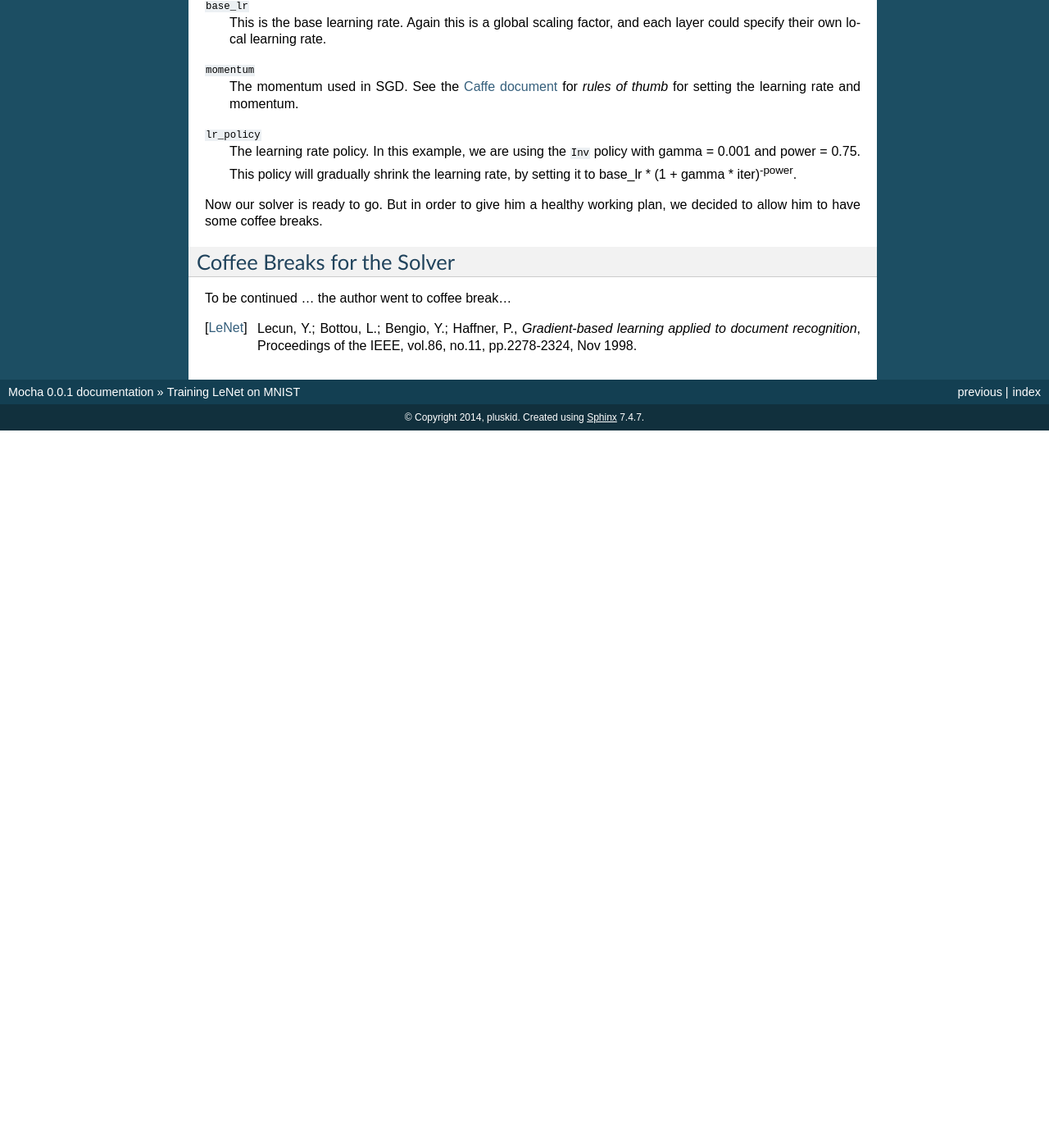
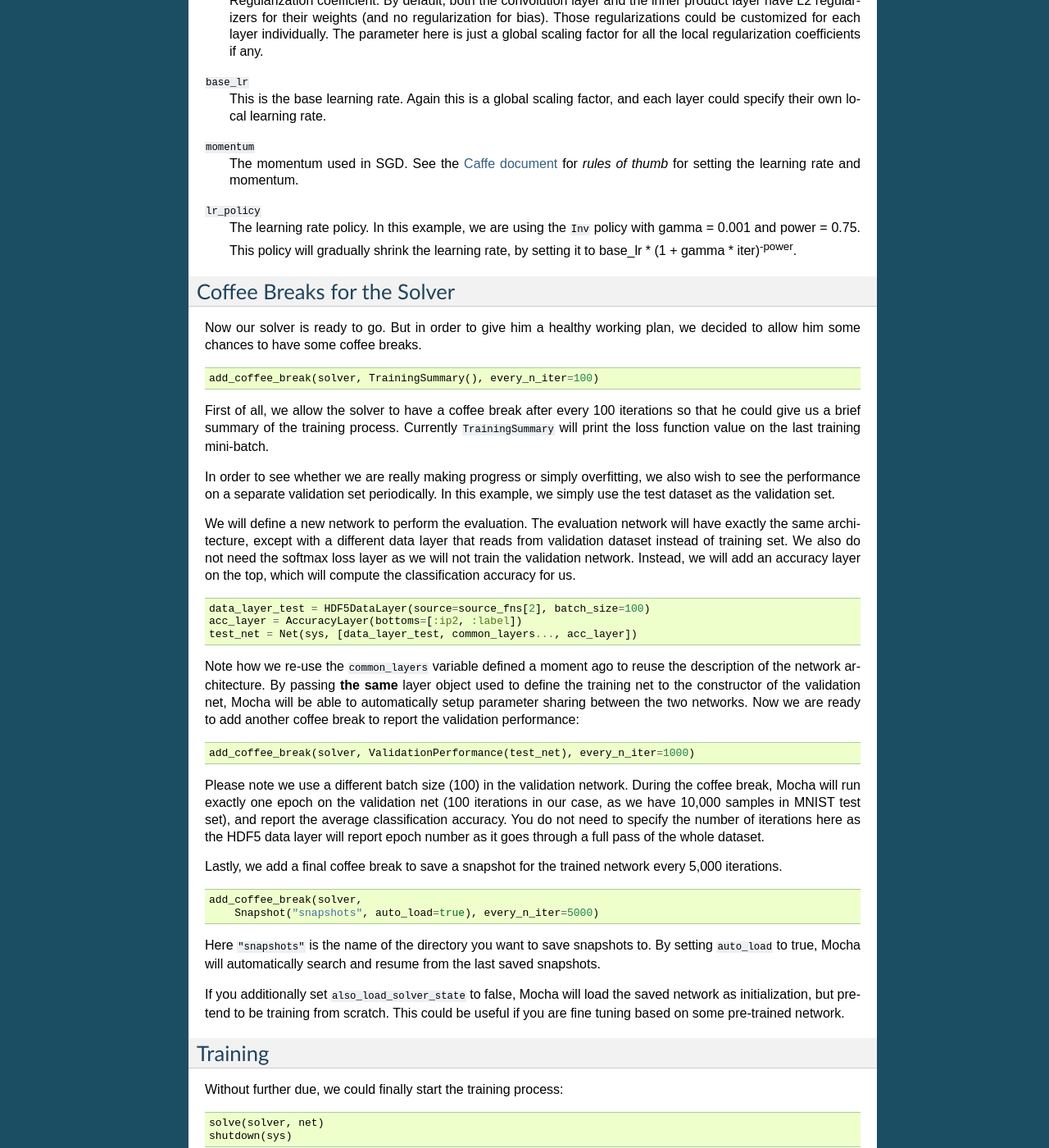
Before and after one commit to pluskid/Mocha.jl, a Sphinx documentation site: the page built from docs/tutorial/mnist.rst, in a window 1280 px wide and 1400 px high, scrolled down 2673 px. Shown: the whole window at 82% size. Built offline with Sphinx 7.4.7, drawn with Linux system fonts in a browser that asks for light colours; before the commit the page ends 3198 px from its top, so only the background shows below that; some of the changed text lies outside the part shown.

Commit message:
update mnist tutorial

```diff
--- a/docs/tutorial/mnist.rst
+++ b/docs/tutorial/mnist.rst
@@ -1,105 +1,177 @@
 Training LeNet on MNIST
 =======================
 
-This tutorial goes through the code in ``examples/mnist`` to explain the basic usages of Mocha. We will use the architecture known as [LeNet]_, which is a deep convolutional neural network known to work well on handwritten digit classification tasks. More specifically, we will use the Caffe's modified architecture, by replacing the sigmoid activation functions with Rectified Learning Unit (ReLU) activation functions.
+This tutorial goes through the code in ``examples/mnist`` to explain
+the basic usages of Mocha. We will use the architecture known as
+[LeNet]_, which is a deep convolutional neural network known to work
+well on handwritten digit classification tasks. More specifically, we
+will use the Caffe's modified architecture, by replacing the sigmoid
+activation functions with Rectified Learning Unit (ReLU) activation
+functions.
 
 Preparing the Data
 ------------------
 
-`MNIST <http://yann.lecun.com/exdb/mnist/>`_ is handwritten digit recognition dataset containing 60,000 training examples and 10,000 test examples. Each example is a 28x28 single channel grayscale image. The dataset in a binary format could be downloaded from `Yann LeCun's website <http://yann.lecun.com/exdb/mnist/>`_. We have created a script ``get-mnist.sh`` to download the dataset, and it will call ``mnist.convert.jl`` to convert the binary dataset into HDF5 file that Mocha could read.
+`MNIST <http://yann.lecun.com/exdb/mnist/>`_ is handwritten digit
+recognition dataset containing 60,000 training examples and 10,000
+test examples. Each example is a 28x28 single channel grayscale
+image. The dataset in a binary format could be downloaded from `Yann
+LeCun's website <http://yann.lecun.com/exdb/mnist/>`_. We have created
+a script ``get-mnist.sh`` to download the dataset, and it will call
+``mnist.convert.jl`` to convert the binary dataset into HDF5 file that
+Mocha could read.
 
-When the conversion finishes, ``data/train.hdf5`` and ``data/test.hdf5`` will be generated.
+When the conversion finishes, ``data/train.hdf5`` and
+``data/test.hdf5`` will be generated.
 
 Defining the Network Architecture
 ---------------------------------
 
-The LeNet consists of a convolution layer followed by a pooling layer, and then another convolution followed by a pooling layer. After that, two densely connected layers were added. We don't use a configuration file to define a network architecture like Caffe, instead, the network definition is directly done in Julia. First of all, let's import the Mocha package.
+The LeNet consists of a convolution layer followed by a pooling layer,
+and then another convolution followed by a pooling layer. After that,
+two densely connected layers were added. We don't use a configuration
+file to define a network architecture like Caffe, instead, the network
+definition is directly done in Julia. First of all, let's import the
+Mocha package.
 
 .. code-block:: julia
 
    using Mocha
 
-Then we will define a data layer, which read the HDF5 file and provide input for the network:
+Then we will define a data layer, which read the HDF5 file and provide
+input for the network:
 
 .. code-block:: julia
 
    data_layer = HDF5DataLayer(source="data/train.txt", batch_size=64)
 
-Note the ``source`` is a simple text file what contains a list of real data files (in this case ``data/train.hdf5``). This behavior is the same as in Caffe, and could be useful when your dataset contains a lot of files. Note we also specified the batch size as 64.
+Note the ``source`` is a simple text file what contains a list of real
+data files (in this case ``data/train.hdf5``). This behavior is the
+same as in Caffe, and could be useful when your dataset contains a lot
+of files. Note we also specified the batch size as 64.
 
 Next we define a convolution layer in a similar way:
 
 .. code-block:: julia
 
-   conv_layer = ConvolutionLayer(name="conv1", n_filter=20, kernel=(5,5), bottoms=[:data], tops=[:conv])
+   conv_layer = ConvolutionLayer(name="conv1", n_filter=20, kernel=(5,5),
+       bottoms=[:data], tops=[:conv])
 
 There are more parameters we specified here
 
 ``name``
-  Every layer could be given a name. When saving the model to disk and loading back, this is used as an identifier to map to the correct layer. So if your layer contains learned parameters (a convolution layer contains learned filters), you should give it a unique name.
+  Every layer could be given a name. When saving the model to
+  disk and loading back, this is used as an identifier to map to the
+  correct layer. So if your layer contains learned parameters (a
+  convolution layer contains learned filters), you should give it a
+  unique name.
 ``n_filter``
   Number of convolution filters.
 ``kernel``
-  The size of each filter. This is specified in a tuple containing kernel width and kernel height, respectively. In this case, we are defining a 5x5 square filter size.
+  The size of each filter. This is specified in a tuple containing
+  kernel width and kernel height, respectively. In this case, we are
+  defining a 5x5 square filter size.
 ``bottoms``
-  An array of symbols specifying where to get data from. In this case, we are asking for a single data source called ``:data``. This is provided by the HDF5 data layer we just defined. By default, the HDF5 data layer tries to find two dataset named ``data`` and ``label`` from the HDF5 file, and provide two stream of data called ``:data`` and ``:label``, respectively. You can change that by specifying the ``tops`` property for the HDF5 data layer if needed.
+  An array of symbols specifying where to get data from. In this case,
+  we are asking for a single data source called ``:data``. This is
+  provided by the HDF5 data layer we just defined. By default, the
+  HDF5 data layer tries to find two dataset named ``data`` and
+  ``label`` from the HDF5 file, and provide two stream of data called
+  ``:data`` and ``:label``, respectively. You can change that by
+  specifying the ``tops`` property for the HDF5 data layer if needed.
 ``tops``
-  This specify a list of names for the output of the convolution layer. In this case, we are only taking one stream of input and after convolution, we output on stream of convolved data with the name ``:conv``.
+  This specify a list of names for the output of the convolution
+  layer. In this case, we are only taking one stream of input and
+  after convolution, we output on stream of convolved data with the
+  name ``:conv``.
 
-Another convolution layer and pooling layer are defined similarly, with more filters this time:
+Another convolution layer and pooling layer are defined similarly,
+with more filters this time:
 
 .. code-block:: julia
 
-   pool_layer = PoolingLayer(kernel=(2,2), stride=(2,2), bottoms=[:conv], tops=[:pool])
-   conv2_layer = ConvolutionLayer(name="conv2", n_filter=50, kernel=(5,5), bottoms=[:pool], tops=[:conv2])
+   pool_layer = PoolingLayer(kernel=(2,2), stride=(2,2), bottoms=[:conv],
+       tops=[:pool])
+   conv2_layer = ConvolutionLayer(name="conv2", n_filter=50, kernel=(5,5),
+       bottoms=[:pool], tops=[:conv2])
 
-Note the ``tops`` and ``bottoms`` define the computation or data dependency. After the convolution and pooling layers, we add two fully connected layers. They are called ``InnerProductLayer`` because the computation is basically inner products between the input and the layer weights. The layer weights are also learned, so we also give names to the two layers:
+Note the ``tops`` and ``bottoms`` define the computation or data
+dependency. After the convolution and pooling layers, we add two fully
+connected layers. They are called ``InnerProductLayer`` because the
+computation is basically inner products between the input and the
+layer weights. The layer weights are also learned, so we also give
+names to the two layers:
 
 .. code-block:: julia
 
-   fc1_layer  = InnerProductLayer(name="ip1", output_dim=500, neuron=Neurons.ReLU(), bottoms=[:pool2], tops=[:ip1])
-   fc2_layer  = InnerProductLayer(name="ip2", output_dim=10, bottoms=[:ip1], tops=[:ip2])
+   fc1_layer  = InnerProductLayer(name="ip1", output_dim=500,
+       neuron=Neurons.ReLU(), bottoms=[:pool2], tops=[:ip1])
+   fc2_layer  = InnerProductLayer(name="ip2", output_dim=10,
+       bottoms=[:ip1], tops=[:ip2])
 
-Everything should be self-evidence. The ``output_dim`` property of an inner product layer specify the dimension of the output. Note the dimension of the input is automatically determined from the bottom data stream.
+Everything should be self-evidence. The ``output_dim`` property of an
+inner product layer specify the dimension of the output. Note the
+dimension of the input is automatically determined from the bottom
+data stream.
 
-Note for the first inner product layer, we specifies a Rectified Learning Unit (ReLU) activation function via the ``neuron`` property. An activation function could be added to almost all computation layers (e.g. convolution layer). By default, no activation function, or the *identity activation function* is used. We don't use activation function for the last inner product layer, because that layer acts as a linear classifier.
+Note for the first inner product layer, we specifies a Rectified
+Learning Unit (ReLU) activation function via the ``neuron``
+property. An activation function could be added to almost all
+computation layers (e.g. convolution layer). By default, no activation
+function, or the *identity activation function* is used. We don't use
+activation function for the last inner product layer, because that
+layer acts as a linear classifier.
 
-This is the basic structure of LeNet. In order to train this network, we need to define a loss function. This is done by adding a loss layer:
+This is the basic structure of LeNet. In order to train this network,
+we need to define a loss function. This is done by adding a loss
+layer:
 
 .. code-block:: julia
 
    loss_layer = SoftmaxLossLayer(bottoms=[:ip2,:label])
 
-Note this softmax loss layer takes as input ``:ip2``, which is the output of the last inner product layer, and ``:label``, which comes directly from the HDF5 data layer. It will compute an averaged loss over each mini batch, which allows us to initiate back propagation to update network parameters.
+Note this softmax loss layer takes as input ``:ip2``, which is the
+output of the last inner product layer, and ``:label``, which comes
+directly from the HDF5 data layer. It will compute an averaged loss
+over each mini batch, which allows us to initiate back propagation to
+update network parameters.
 
 Setup Backend and Build Network
 -------------------------------
 
-Now we have defined all the relevant layers. Let's setup the computation backend and construct a network with those layers. In this example, we will go with the simple pure Julia CPU backend first:
+Now we have defined all the relevant layers. Let's setup the
+computation backend and construct a network with those layers. In this
+example, we will go with the simple pure Julia CPU backend first:
 
 .. code-block:: julia
 
    sys = System(CPUBackend())
    init(sys)
 
-The ``init`` function of a Mocha ``System`` will initialize the computation backend. With an initialized system, we could go ahead and construct our network:
+The ``init`` function of a Mocha ``System`` will initialize the
+computation backend. With an initialized system, we could go ahead and
+construct our network:
 
 .. code-block:: julia
 
-   common_layers = [conv_layer, pool_layer, conv2_layer, pool2_layer, fc1_layer, fc2_layer]
+   common_layers = [conv_layer, pool_layer, conv2_layer, pool2_layer,
+       fc1_layer, fc2_layer]
    net = Net(sys, [data_layer, common_layers..., loss_layer])
 
-A network is built by passing the constructor an initialized system, and a list of layers. Note we use ``common_layers`` to collect a subset of the layers. We will explain this in a minute.
+A network is built by passing the constructor an initialized system,
+and a list of layers. Note we use ``common_layers`` to collect a
+subset of the layers. We will explain this in a minute.
 
 Setup Solver
 ------------
 
-We will use Stochastic Gradient Descent (SGD) to solve or train our deep network.
+We will use Stochastic Gradient Descent (SGD) to solve or train our
+deep network.
 
 .. code-block:: julia
 
-   params = SolverParameters(max_iter=10000, regu_coef=0.0005, base_lr=0.01, momentum=0.9,
-       lr_policy=LRPolicy.Inv(0.0001, 0.75))
+   params = SolverParameters(max_iter=10000, regu_coef=0.0005,
+       base_lr=0.01, momentum=0.9, lr_policy=LRPolicy.Inv(0.0001, 0.75))
    solver = SGD(params)
 
 The behavior of the solver is specified in the following parameters
@@ -107,19 +179,160 @@
 ``max_iter``
   Max number of iterations the solver will run to train the network.
 ``regu_coef``
-  Regularization coefficient. By default, both the convolution layer and the inner product layer have L2 regularizers for their weights (and no regularization for bias). Those regularizations could be customized for each layer individually. The parameter here is just a global scaling factor for all the local regularization coefficients if any.
+  Regularization coefficient. By default, both the convolution layer
+  and the inner product layer have L2 regularizers for their weights
+  (and no regularization for bias). Those regularizations could be
+  customized for each layer individually. The parameter here is just a
+  global scaling factor for all the local regularization coefficients
+  if any.
 ``base_lr``
-  This is the base learning rate. Again this is a global scaling factor, and each layer could specify their own local learning rate.
+  This is the base learning rate. Again this is a global scaling
+  factor, and each layer could specify their own local learning rate.
 ``momentum``
-  The momentum used in SGD. See the `Caffe document <http://caffe.berkeleyvision.org/tutorial/solver.html>`_ for *rules of thumb* for setting the learning rate and momentum.
+  The momentum used in SGD. See the `Caffe document
+  <http://caffe.berkeleyvision.org/tutorial/solver.html>`_ for *rules
+  of thumb* for setting the learning rate and momentum.
 ``lr_policy``
-  The learning rate policy. In this example, we are using the ``Inv`` policy with gamma = 0.001 and power = 0.75. This policy will gradually shrink the learning rate, by setting it to base_lr * (1 + gamma * iter)\ :sup:`-power`.
-
-Now our solver is ready to go. But in order to give him a healthy working plan, we decided to allow him to have some coffee breaks.
+  The learning rate policy. In this example, we are using the ``Inv``
+  policy with gamma = 0.001 and power = 0.75. This policy will
+  gradually shrink the learning rate, by setting it to base_lr * (1 +
+  gamma * iter)\ :sup:`-power`.
 
 Coffee Breaks for the Solver
 ----------------------------
 
-To be continued ... the author went to coffee break...
+Now our solver is ready to go. But in order to give him a healthy
+working plan, we decided to allow him some chances to have some coffee
+breaks.
 
-.. [LeNet] Lecun, Y.; Bottou, L.; Bengio, Y.; Haffner, P., *Gradient-based learning applied to document recognition*, Proceedings of the IEEE, vol.86, no.11, pp.2278-2324, Nov 1998.
+.. code-block:: julia
+
+   add_coffee_break(solver, TrainingSummary(), every_n_iter=100)
+
+First of all, we allow the solver to have a coffee break after every
+100 iterations so that he could give us a brief summary of the
+training process. Currently ``TrainingSummary`` will print the loss
+function value on the last training mini-batch.
+
+In order to see whether we are really making progress or simply
+overfitting, we also wish to see the performance on a separate
+validation set periodically. In this example, we simply use the test
+dataset as the validation set.
+
+We will define a new network to perform the evaluation. The evaluation
+network will have exactly the same architecture, except with a
+different data layer that reads from validation dataset instead of
+training set. We also do not need the softmax loss layer as we will
+not train the validation network. Instead, we will add an accuracy
+layer on the top, which will compute the classification accuracy for
+us.
+
+.. code-block:: julia
+
+   data_layer_test = HDF5DataLayer(source=source_fns[2], batch_size=100)
+   acc_layer = AccuracyLayer(bottoms=[:ip2, :label])
+   test_net = Net(sys, [data_layer_test, common_layers..., acc_layer])
+
+Note how we re-use the ``common_layers`` variable defined a moment
+ago to reuse the description of the network architecture. By passing
+**the same** layer object used to define the training net to the
+constructor of the validation net, Mocha will be able to automatically
+setup parameter sharing between the two networks. Now we are ready to
+add another coffee break to report the validation performance:
+
+.. code-block:: julia
+
+   add_coffee_break(solver, ValidationPerformance(test_net), every_n_iter=1000)
+
+Please note we use a different batch size (100) in the validation
+network. During the coffee break, Mocha will run exactly one epoch on
+the validation net (100 iterations in our case, as we have 10,000
+samples in MNIST test set), and report the average classification
+accuracy. You do not need to specify the number of iterations here as
+the HDF5 data layer will report epoch number as it goes through a full
+pass of the whole dataset.
+
+Lastly, we add a final coffee break to save a snapshot for the trained
+network every 5,000 iterations.
+
+.. code-block:: julia
+
+   add_coffee_break(solver,
+       Snapshot("snapshots", auto_load=true), every_n_iter=5000)
+
+Here ``"snapshots"`` is the name of the directory you want to save snapshots to.
+By setting ``auto_load`` to true, Mocha will automatically search and resume
+from the last saved snapshots.
+
+If you additionally set ``also_load_solver_state`` to false, Mocha will load the
+saved network as initialization, but pretend to be training from scratch. This
+could be useful if you are fine tuning based on some pre-trained network.
+
+Training
+--------
+
+Without further due, we could finally start the training process:
+
+.. code-block:: julia
+
+   solve(solver, net)
+   shutdown(sys)
+
+After training, we will shutdown the system to release all the allocated
+resources. Now you are ready run the script
+
+.. code-block:: text
+
+   julia mnist.jl
+
+As training goes on, you will see training progress printed. It will take about
+10~20 seconds every 100 iterations on my machine depending on the server load
+and many factors.
+
+.. code-block:: text
+
+  14-Nov 11:56:13:INFO:root:001700 :: TRAIN obj-val = 0.43609169
+  14-Nov 11:56:36:INFO:root:001800 :: TRAIN obj-val = 0.21899594
+  14-Nov 11:56:58:INFO:root:001900 :: TRAIN obj-val = 0.19962406
+  14-Nov 11:57:21:INFO:root:002000 :: TRAIN obj-val = 0.06982464
+  14-Nov 11:57:40:INFO:root:
+  14-Nov 11:57:40:INFO:root:## Performance on Validation Set
+  14-Nov 11:57:40:INFO:root:---------------------------------------------------------
+  14-Nov 11:57:40:INFO:root:  Accuracy (avg over 10000) = 96.0500%
+  14-Nov 11:57:40:INFO:root:---------------------------------------------------------
+  14-Nov 11:57:40:INFO:root:
+  14-Nov 11:58:01:INFO:root:002100 :: TRAIN obj-val = 0.18091436
+  14-Nov 11:58:21:INFO:root:002200 :: TRAIN obj-val = 0.14225903
+
+..
+    The training could run faster by enabling native extension for the CPU backend,
+    or use a CUDA backend if CUDA compatible GPU devices are available. **TODO**:
+    give a pointer to the document on how to enable other backend when those
+    documents are available.
+
+    Just to give you a feeling, this is a sample log from running with Native
+    Extension enabled CPU backend. It takes about 5 seconds to run 100 iterations.
+
+    .. code-block:: text
+
+       14-Nov 12:15:56:INFO:root:001700 :: TRAIN obj-val = 0.82937032
+       14-Nov 12:16:01:INFO:root:001800 :: TRAIN obj-val = 0.35497263
+       14-Nov 12:16:06:INFO:root:001900 :: TRAIN obj-val = 0.31351241
+       14-Nov 12:16:11:INFO:root:002000 :: TRAIN obj-val = 0.10048970
+       14-Nov 12:16:14:INFO:root:
+       14-Nov 12:16:14:INFO:root:## Performance on Validation Set
+       14-Nov 12:16:14:INFO:root:---------------------------------------------------------
+       14-Nov 12:16:14:INFO:root:  Accuracy (avg over 10000) = 94.5700%
+       14-Nov 12:16:14:INFO:root:---------------------------------------------------------
+       14-Nov 12:16:14:INFO:root:
+       14-Nov 12:16:18:INFO:root:002100 :: TRAIN obj-val = 0.20689486
+       14-Nov 12:16:23:INFO:root:002200 :: TRAIN obj-val = 0.17757215
+
+    Note the accuracy from two different trains are different due to different
+    random initialization.
+
+
+.. [LeNet] Lecun, Y.; Bottou, L.; Bengio, Y.; Haffner, P.,
+           *Gradient-based learning applied to document recognition*,
+           Proceedings of the IEEE, vol.86, no.11, pp.2278-2324,
+           Nov 1998.
```
Also changed, not shown: NEWS.md (+1 -0 lines), 1 other file.
